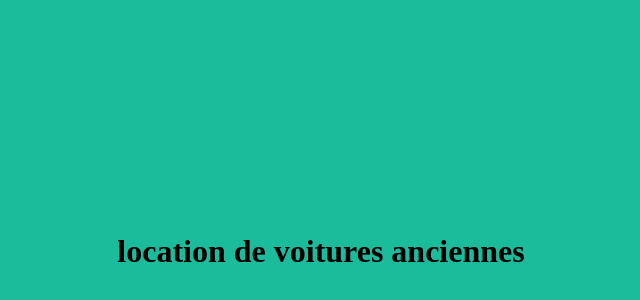
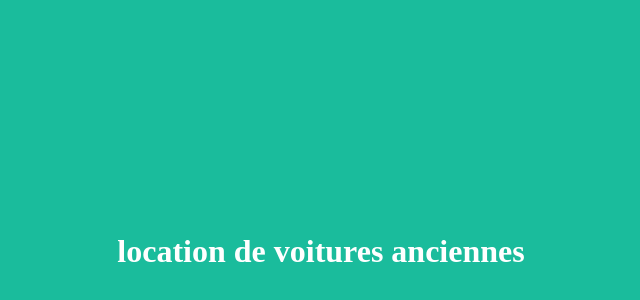
Before and after one commit to ycoudert/locationVoiture, a plain HTML site: page index.html in a window 1280 px wide. Shown: the part 28-328 px from the top of the page, without its empty margins (319-959 px from the left). Drawn offline with Linux system fonts and the light colour scheme.

Commit message:
modif couleur du grand titre

```diff
--- a/index.html
+++ b/index.html
@@ -4,6 +4,6 @@
     <title>Mini-Projet Site NSI</title>
   </head>
 	<body style="background-color:#1abc9c">
-		<h1 style="padding-top:20%; padding-bottom:20%; text-align:center"> location de voitures anciennes </h1>
+		<h1 style="padding-top:20%; padding-bottom:20%; text-align:center; color:#FFFFFF"> location de voitures anciennes </h1>
 	</body>
 </html>
```
